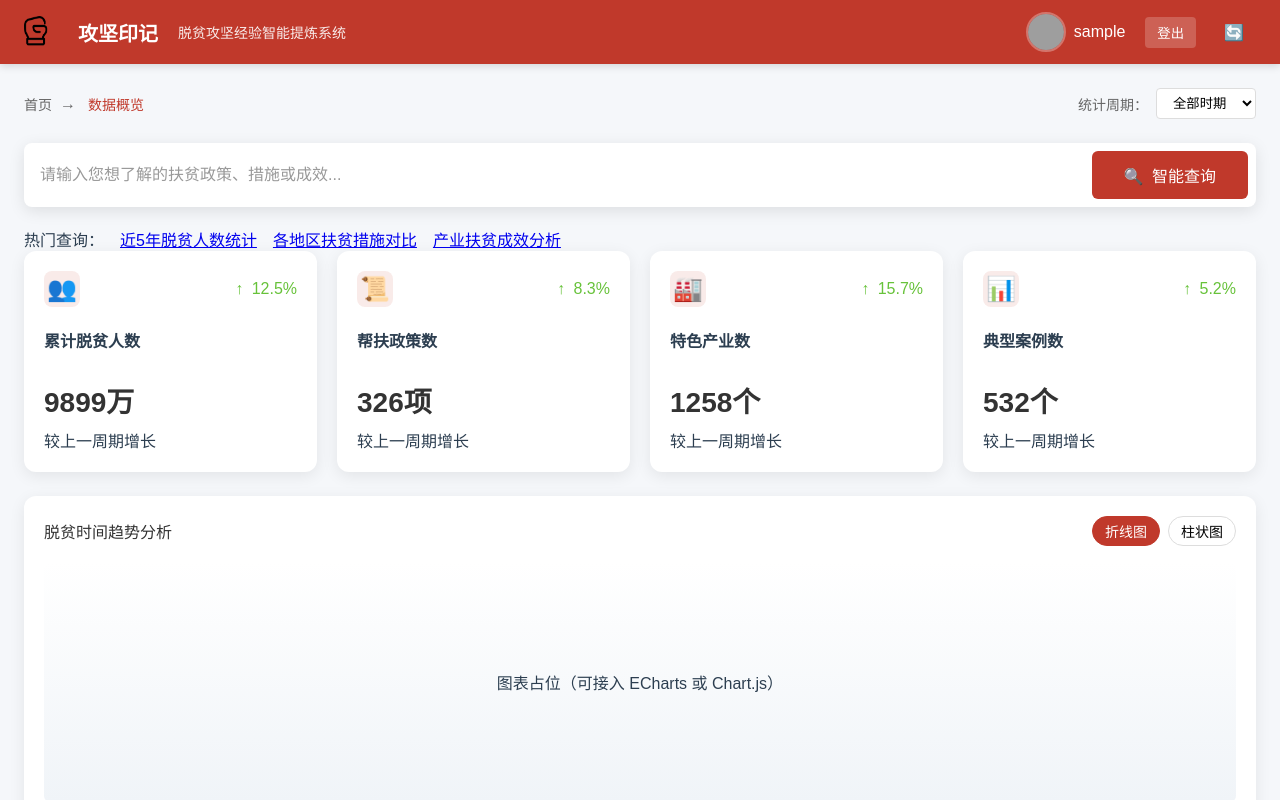
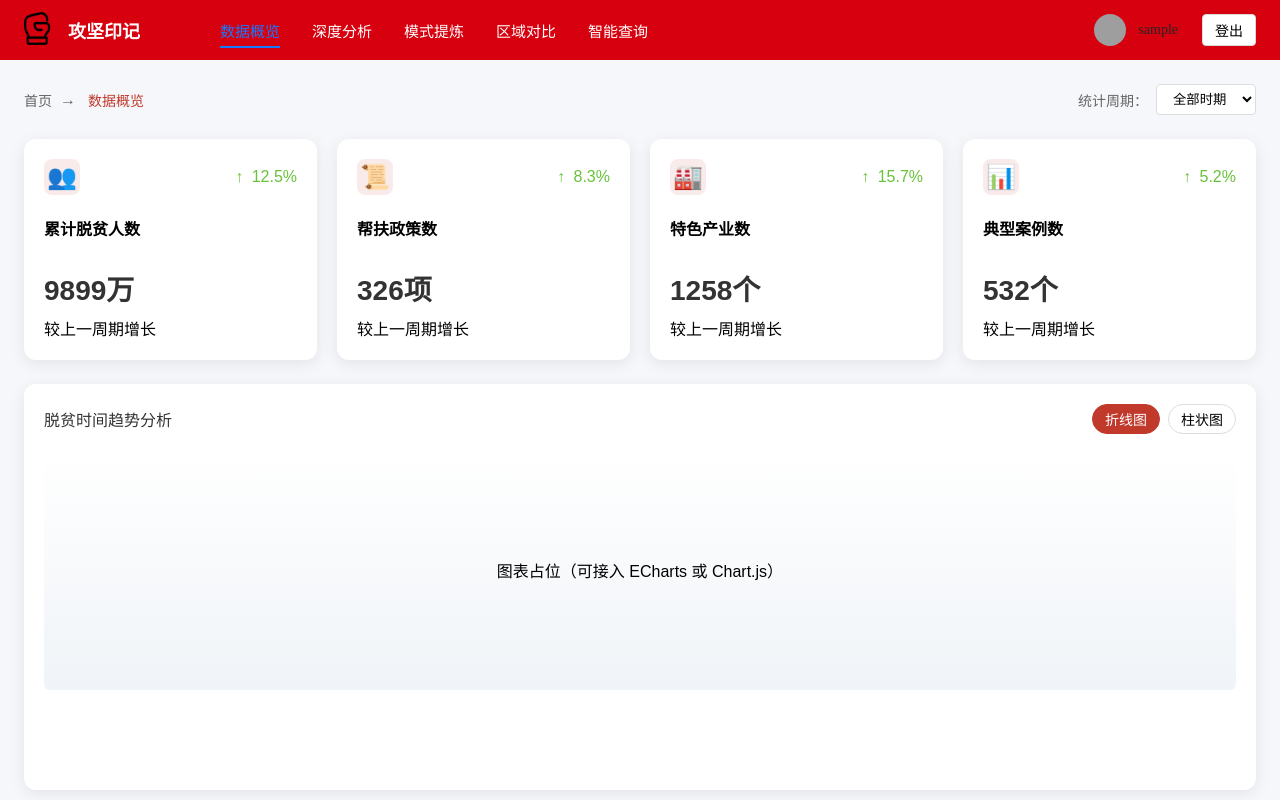
Before and after one commit to lowl6/CI_PAE, a Vue app in the folder frontend/: page / in a window 1280 px wide. Shown: the top 800 px of the page. Built offline with nearby package versions, Linux system fonts and the light colour scheme; sample sign-in values are in the browser's storage; grey boxes are pictures that could not be loaded.

Commit message:
增加了导航栏

```diff
--- a/frontend/src/App.vue
+++ b/frontend/src/App.vue
@@ -1,20 +1,17 @@
 <template>
-  <div id="app">
-    <router-view />
-  </div>
+  <AppNav :username="username" @logout="handleLogout" />
+  <router-view />
 </template>
 
-<script>
-export default {
-  name: 'App'
+<script setup>
+import { ref } from 'vue'
+import AppNav from './views/AppNav.vue'
+
+/* 简单示例：用户名 & 登出 */
+const username = ref(localStorage.getItem('username') || 'admin')
+
+function handleLogout() {
+  localStorage.clear()
+  location.reload()          // 简单粗暴回登录页
 }
 </script>
-
-<style>
-#app {
-  font-family: 'Avenir', Helvetica, Arial, sans-serif;
-  -webkit-font-smoothing: antialiased;
-  -moz-osx-font-smoothing: grayscale;
-  color: #2c3e50;
-}
-</style>
--- /dev/null
+++ b/frontend/src/views/AppNav.vue
@@ -0,0 +1,120 @@
+<template>
+  <nav class="app-nav">
+    <!-- 左侧：logo 保留 -->
+    <div class="nav-left">
+      <img src="/icons/logo.png" alt="Logo" class="logo-icon" @error="$event.target.src='https://via.placeholder.com/40'">
+      <span class="system-name">攻坚印记</span>
+    </div>
+
+    <!-- 中间：页面导航 -->
+    <ul class="nav-center">
+      <li v-for="item in menuList" :key="item.path">
+        <router-link :to="item.path" active-class="active">
+          {{ item.title }}
+        </router-link>
+      </li>
+    </ul>
+
+    <!-- 右侧：用户信息 / 登出 -->
+    <div class="nav-right">
+      <img :src="avatar" alt="avatar" class="user-avatar">
+      <span class="user-name">{{ username }}</span>
+      <button class="logout-btn" @click="$emit('logout')">登出</button>
+    </div>
+  </nav>
+</template>
+
+<script setup>
+/* 接收外部传参，保持 Dashboard 的登录信息 */
+defineProps({
+  username: { type: String, default: '' },
+  avatar:   { type: String, default: 'https://picsum.photos/id/1005/40/40' }
+})
+defineEmits(['logout'])
+
+/* 导航清单，这里只写需要展示的页面 */
+const menuList = [
+  { path: '/',           title: '数据概览' },
+  { path: '/analysis',   title: '深度分析' },
+  { path: '/patterns',   title: '模式提炼' },
+  { path: '/compare',    title: '区域对比' },
+  { path: '/intelligent-query', title: '智能查询' }
+]
+</script>
+
+<style scoped>
+.app-nav{
+  height: 60px;
+    background: #d7000f;
+  display: flex;
+  align-items: center;
+  padding: 0 24px;
+  position: sticky;
+  top: 0;
+  z-index: 999;
+}
+.nav-left{
+  display: flex;
+  align-items: center;
+  margin-right: 40px;
+}
+.logo-icon{
+  width: 36px;
+  height: 36px;
+  margin-right: 8px;
+}
+.system-name{
+  font-size: 18px;
+  font-weight: 600;
+  color: #ffffff;
+}
+.nav-center{
+  flex: 1;
+  list-style: none;
+  display: flex;
+  gap: 32px;
+}
+.nav-center li a{
+  text-decoration: none;
+  color: #ffffff;
+  font-size: 15px;
+  padding: 6px 0;
+  border-bottom: 2px solid transparent;
+  transition: all .3s;
+}
+.nav-center li a:hover{
+  color: #1677ff;
+  border-bottom-color: #1677ff;
+}
+.nav-center li a.active{
+  color: #1677ff;
+  border-bottom-color: #1677ff;
+}
+.nav-right{
+  display: flex;
+  align-items: center;
+  gap: 12px;
+}
+.user-avatar{
+  width: 32px;
+  height: 32px;
+  border-radius: 50%;
+}
+.user-name{
+  font-size: 14px;
+  color: #262626;
+  margin-right: 12px;
+}
+.logout-btn{
+  border: 1px solid #d9d9d9;
+  background: #fff;
+  padding: 5px 12px;
+  font-size: 14px;
+  border-radius: 4px;
+  cursor: pointer;
+}
+.logout-btn:hover{
+  border-color: #1677ff;
+  color: #1677ff;
+}
+</style>
--- a/frontend/src/views/Dashboard.vue
+++ b/frontend/src/views/Dashboard.vue
@@ -1,27 +1,6 @@
 <template>
   <div class="app-container">
-    <!-- 顶部导航栏 -->
-    <header class="navbar">
-      <div class="navbar-left">
-        <div class="logo">
-          <img src="/icons/logo.png" alt="Logo" class="logo-icon" @error="onLogoError">
-          <span class="system-name">攻坚印记</span>
-          <span class="system-desc">脱贫攻坚经验智能提炼系统</span>
-        </div>
-      </div>
-      <div class="navbar-right">
-        <div class="user-info">
-          <img src="https://picsum.photos/id/1005/40/40" alt="用户头像" class="user-avatar">
-          <span class="user-name">{{ username }}</span>
-        </div>
-        <button class="logout-btn" @click="handleLogout">
-          登出
-        </button>
-        <button class="refresh-btn">
-          <span class="icon-refresh">🔄</span>
-        </button>
-      </div>
-    </header>
+
 
     <!-- 主内容区 -->
     <main class="main-content">
@@ -43,48 +22,7 @@
         </div>
       </div>
 
-      <!-- 智能查询输入框 -->
-      <div class="question-input-group">
-        <input
-          v-model="questionInput"
-          placeholder="请输入您想了解的扶贫政策、措施或成效..."
-          class="question-input"
-          @keyup.enter="submitQuestion"
-        >
-        <button class="question-btn" @click="submitQuestion" :disabled="isLoading">
-          <span class="icon-search">🔍</span>
-          {{ isLoading ? '查询中...' : '智能查询' }}
-        </button>
-      </div>
 
-      <!-- 错误提示 -->
-      <div v-if="queryError" class="query-error">{{ queryError }}</div>
-
-      <!-- 查询结果展示 -->
-      <div v-if="queryResult" class="query-result">
-        <div class="result-section">
-          <h3>分析报告</h3>
-          <div class="report-content">{{ queryResult.report }}</div>
-        </div>
-
-        <!-- 可选：展示生成的SQL和原始数据（根据需求决定是否显示） -->
-        <div class="result-section">
-          <h3>查询详情</h3>
-          <pre class="sql-code">{{ queryResult.sql }}</pre>
-          <div class="raw-data">
-            <h4>原始数据</h4>
-            <pre>{{ JSON.stringify(queryResult.result, null, 2) }}</pre>
-          </div>
-        </div>
-      </div>
-
-      <!-- 热门问题推荐 -->
-      <div class="hot-questions">
-        <span class="hot-label">热门查询：</span>
-        <a href="#" v-for="(item, index) in hotQuestions" :key="index" @click.prevent="fillQuestion(item)">
-          {{ item }}
-        </a>
-      </div>
 
       <!-- 核心指标卡片 -->
       <div class="indicator-cards">
@@ -181,12 +119,13 @@
 </template>
 
 <script>
+import AppNav from './AppNav.vue'
 import DataChart from '../components/Charts/DataChart.vue'
 import { nlpApi } from '../api/nlpApi' // 导入API客户端
 
 export default {
   name: 'Dashboard',
-  components: { DataChart },
+  components: { DataChart, AppNav },
   data() {
     return {
       username: '',
@@ -197,12 +136,6 @@ export default {
       isLoading: false, // 加载状态
       queryResult: null, // 查询结果
       queryError: '', // 错误信息
-      // 热门问题数据（根据实际需求补充）
-      hotQuestions: [
-        "近5年脱贫人数统计",
-        "各地区扶贫措施对比",
-        "产业扶贫成效分析"
-      ],
       // 核心指标数据（保留原有逻辑）
       indicators: [
         { title: '累计脱贫人数', value: '9899万', change: 12.5, desc: '较上一周期增长' },
```
